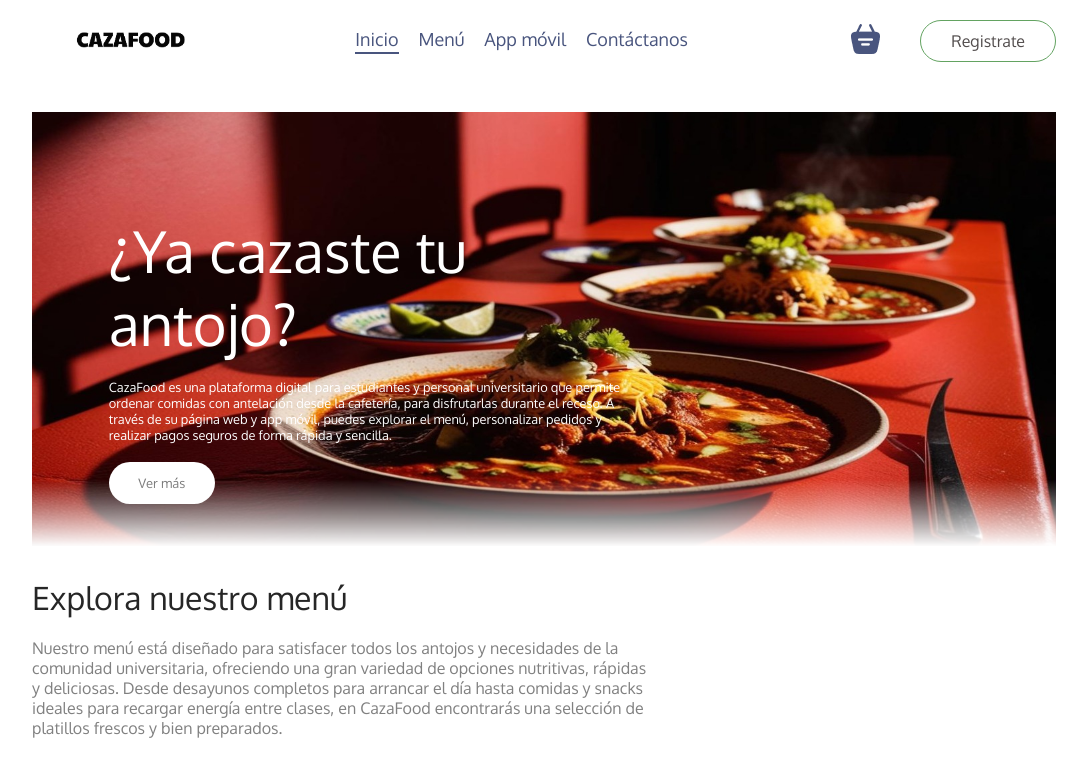
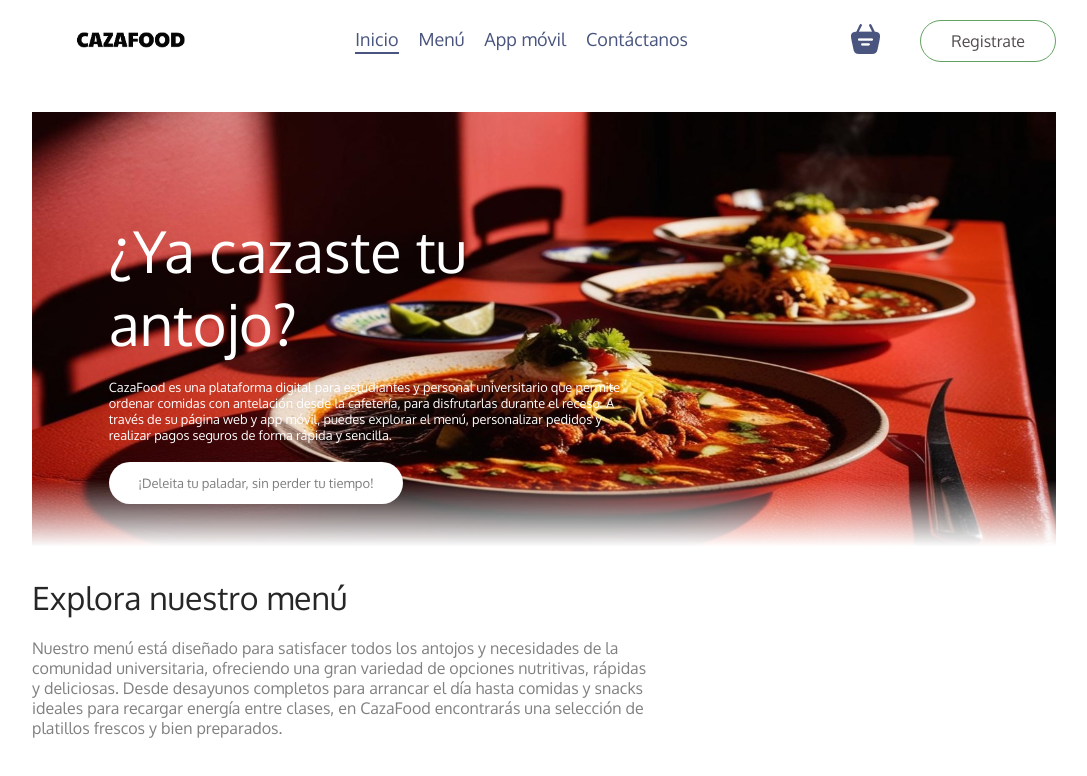
Before and after one commit to AlexandroDlv/CazaFoodOfi, a React (Vite) app in the folder frontend/: page / in a window 1280 px wide. Shown: the top 776 px of the page, without its empty margins (96-1183 px from the left). Built offline with nearby package versions, Linux system fonts and the light colour scheme; no server answers.

Commit message:
Elimine el pago con trajeta

```diff
--- a/frontend/src/components/ExploreMenu/ExploreMenu.jsx
+++ b/frontend/src/components/ExploreMenu/ExploreMenu.jsx
@@ -9,7 +9,11 @@ const ExploreMenu = ({category,setCategory}) => {
   return (
     <div className='explore-menu' id='explore-menu'>
       <h1>Explora nuestro menú</h1>
-      <p className='explore-menu-text'>Nuestro menú está diseñado para satisfacer todos los antojos y necesidades de la comunidad universitaria, ofreciendo una gran variedad de opciones nutritivas, rápidas y deliciosas. Desde desayunos completos para arrancar el día hasta comidas y snacks ideales para recargar energía entre clases, en CazaFood encontrarás una selección de platillos frescos y bien preparados.</p>
+      <p className='explore-menu-text'>Nuestro menú está diseñado para satisfacer todos los antojos y necesidades de
+                                      la comunidad universitaria, ofreciendo una gran variedad de opciones nutritivas,
+                                      rápidas y deliciosas. Desde desayunos completos para arrancar el día hasta comidas
+                                      y snacks ideales para recargar energía entre clases, en CazaFood encontrarás una
+                                      selección de platillos frescos y bien preparados.</p>
       <div className="explore-menu-list">
         {menu_list.map((item,index)=>{
             return (
--- a/frontend/src/components/Header/Header.jsx
+++ b/frontend/src/components/Header/Header.jsx
@@ -8,7 +8,7 @@ const Header = () => {
                 <h2>¿Ya cazaste tu antojo? </h2>
                 <p>
                 CazaFood es una plataforma digital para estudiantes y personal universitario que permite ordenar comidas con antelación desde la cafetería, para disfrutarlas durante el receso. A través de su página web y app móvil, puedes explorar el menú, personalizar pedidos y realizar pagos seguros de forma rápida y sencilla.</p>
-                <button>Ver más</button>
+                <button>¡Deleita tu paladar, sin perder tu tiempo!</button>
             </div>
         </div>
     )
--- a/frontend/src/pages/PlaceOrder/PlaceOrder.jsx
+++ b/frontend/src/pages/PlaceOrder/PlaceOrder.jsx
@@ -101,11 +101,7 @@ const PlaceOrder = () => {
           <h2>Metodo de pago</h2>
           <div onClick={() => setPayment("cod")} className="payment-option">
             <img src={payment === "cod" ? assets.checked : assets.un_checked} alt="COD" />
-            <p>COD (Pago contra reembolso)</p>
-          </div>
-          <div onClick={() => setPayment("stripe")} className="payment-option">
-            <img src={payment === "stripe" ? assets.checked : assets.un_checked} alt="Stripe" />
-            <p>Stripe (Crédito/Débito)</p>
+            <p>Pago en efectivo</p>
           </div>
         </div>
         <button className='place-order-submit' type='submit'>{payment === "cod" ? "Realizar pedido" : "Proceder al pago"}</button>
--- a/frontend/vite.config.js
+++ b/frontend/vite.config.js
@@ -1,7 +1,6 @@
 import { defineConfig } from 'vite'
 import react from '@vitejs/plugin-react'
 
-// https://vitejs.dev/config/
 export default defineConfig({
   plugins: [react()],
   server: { port: 5173 },
```
